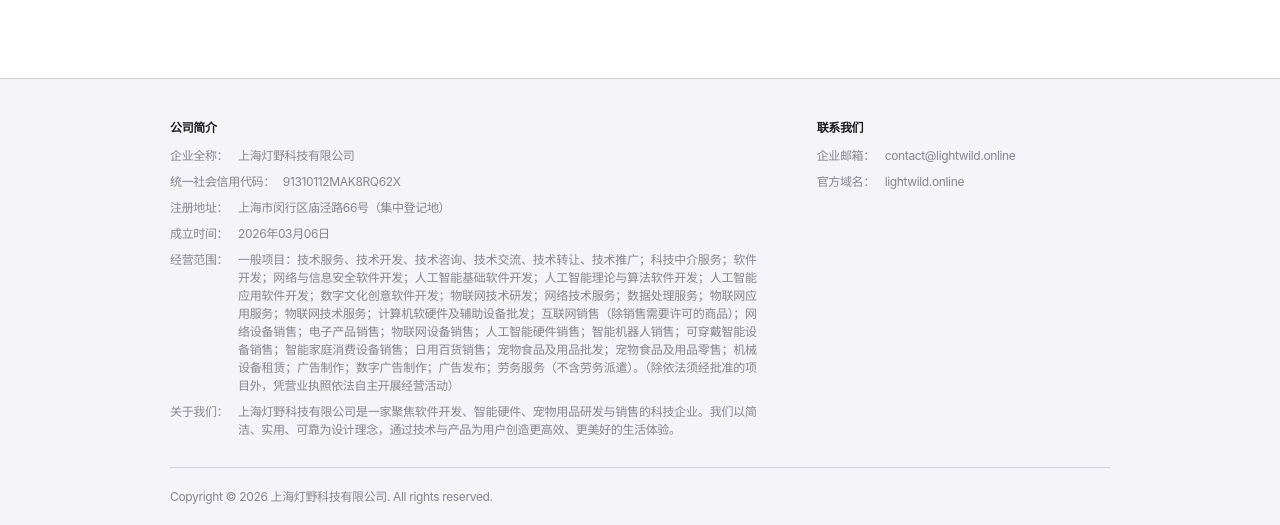
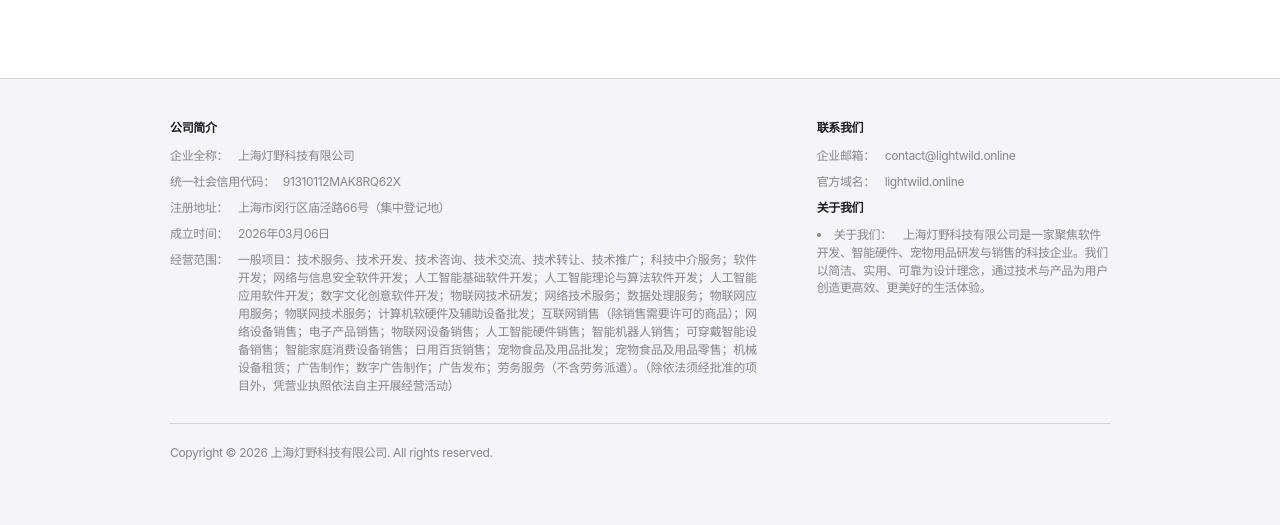
Before and after one commit to VestaGlobal/dengye-online, a plain HTML site: page index.html in a window 1280 px wide. Shown: the part 994-1519 px from the top of the page. After the commit the page ends 1475 px from the top, so only its background shows below. Drawn offline with Linux system fonts and the light colour scheme.

Commit message:
Update index.html

```diff
--- a/index.html
+++ b/index.html
@@ -112,10 +112,7 @@
                             <span class="footer-label">经营范围：</span>
                             <span class="footer-value">一般项目：技术服务、技术开发、技术咨询、技术交流、技术转让、技术推广；科技中介服务；软件开发；网络与信息安全软件开发；人工智能基础软件开发；人工智能理论与算法软件开发；人工智能应用软件开发；数字文化创意软件开发；物联网技术研发；网络技术服务；数据处理服务；物联网应用服务；物联网技术服务；计算机软硬件及辅助设备批发；互联网销售（除销售需要许可的商品）；网络设备销售；电子产品销售；物联网设备销售；人工智能硬件销售；智能机器人销售；可穿戴智能设备销售；智能家庭消费设备销售；日用百货销售；宠物食品及用品批发；宠物食品及用品零售；机械设备租赁；广告制作；数字广告制作；广告发布；劳务服务（不含劳务派遣）。（除依法须经批准的项目外，凭营业执照依法自主开展经营活动）</span>
                         </li>
-                        <li>
-                            <span class="footer-label">关于我们：</span>
-                            <span class="footer-value">上海灯野科技有限公司是一家聚焦软件开发、智能硬件、宠物用品研发与销售的科技企业。我们以简洁、实用、可靠为设计理念，通过技术与产品为用户创造更高效、更美好的生活体验。</span>
-                        </li>
+
                     </ul>
                 </div>
 
@@ -127,6 +124,12 @@
 
                         <li><span class="footer-label">官方域名：</span><a href="https://lightwild.online" class="footer-value">lightwild.online</a></li>
                     </ul>
+
+                    <h3 class="footer-title">关于我们</h3>
+                    <li>
+                            <span class="footer-label">关于我们：</span>
+                            <span class="footer-value">上海灯野科技有限公司是一家聚焦软件开发、智能硬件、宠物用品研发与销售的科技企业。我们以简洁、实用、可靠为设计理念，通过技术与产品为用户创造更高效、更美好的生活体验。</span>
+                        </li>
                 </div>
             </div>
 
```
